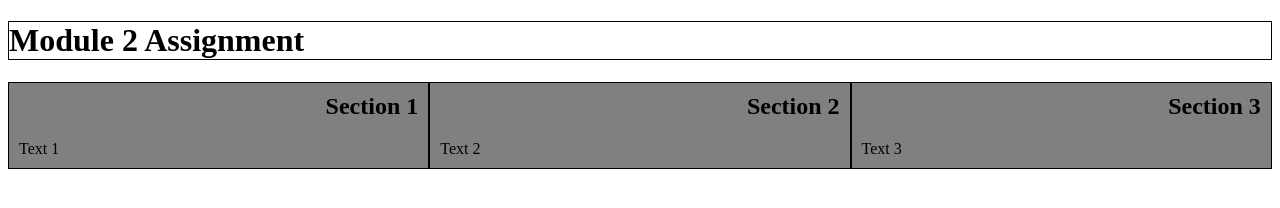
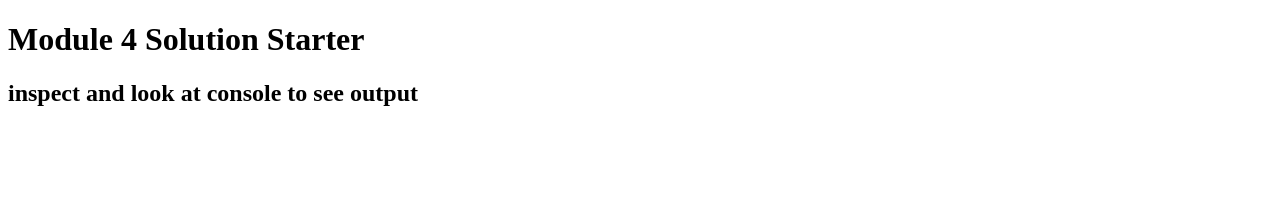
Before and after one commit to CreamandCookies/1, a plain HTML site: page index.html in a window 1280 px wide. Drawn offline with Linux system fonts and the light colour scheme.

Commit message:
Update index.html

```diff
--- a/index.html
+++ b/index.html
@@ -1,87 +1,14 @@
 <!DOCTYPE html>
-
 <html>
- <head>
-   <meta charset="utf-8">
-   <meta name="viewport" content="width=device-width, initial-scale=1">
-   <title> module 2 assignment </title>
-   <style>
-
-    * {
-        box-sizing: border-box;
-    }
-
-     h2{
-       text-align: right;
-       margin-top: 0px;
-     }
-
-    div {
-        background-color: grey;
-        padding: 10px;
-        width: 100%;
-    }
-
-    div, h1{
-     border: 1px solid black;
-    }
-
-     @media (min-width: 992px) {
-       .fat4
-       {
-         float: left;
-       }
-       .fat4 {
-         width: 33.33%
-       }
-     }
-
-     @media (min-width: 768px) and (max-width: 991px) {
-       .med6
-       {
-         float: left;
-       }
-       .med6 {
-         width: 50%
-       }
-       .med12 {
-         width: 100%
-       }
-     }
-
-     @media (max-width: 767px) {
-       .small12
-       {
-         float: left;
-       }
-       .small12 {
-         width: 100%
-       }
-     }
-
-   </style>
-  </head>
-
-
-   <body>
-     <h1> Module 2 Assignment </h1>
-     <div class="fat4 med6 small12">
-       <h2> Section 1  </h2>
-
-       Text 1
-
-     </div>
-     <div class="fat4 med6 small12">
-       <h2> Section 2 </h2>
-
-       Text 2
-
-     </div>
-     <div class="fat4 med12 small12">
-       <h2> Section 3 </h2>
-
-     Text 3
-
-     </div>
-  </body>
+<head>
+  <meta charset="utf-8">
+  <title>Module 4 Solution Starter</title>
+  <script src="SpeakHello.js"></script>
+  <script src="SpeakGoodBye.js"></script>
+  <script src="script.js"></script>
+</head>
+<body>
+  <h1>Module 4 Solution Starter</h1>
+  <h2>inspect and look at console to see output</h2>
+</body>
 </html>
```
